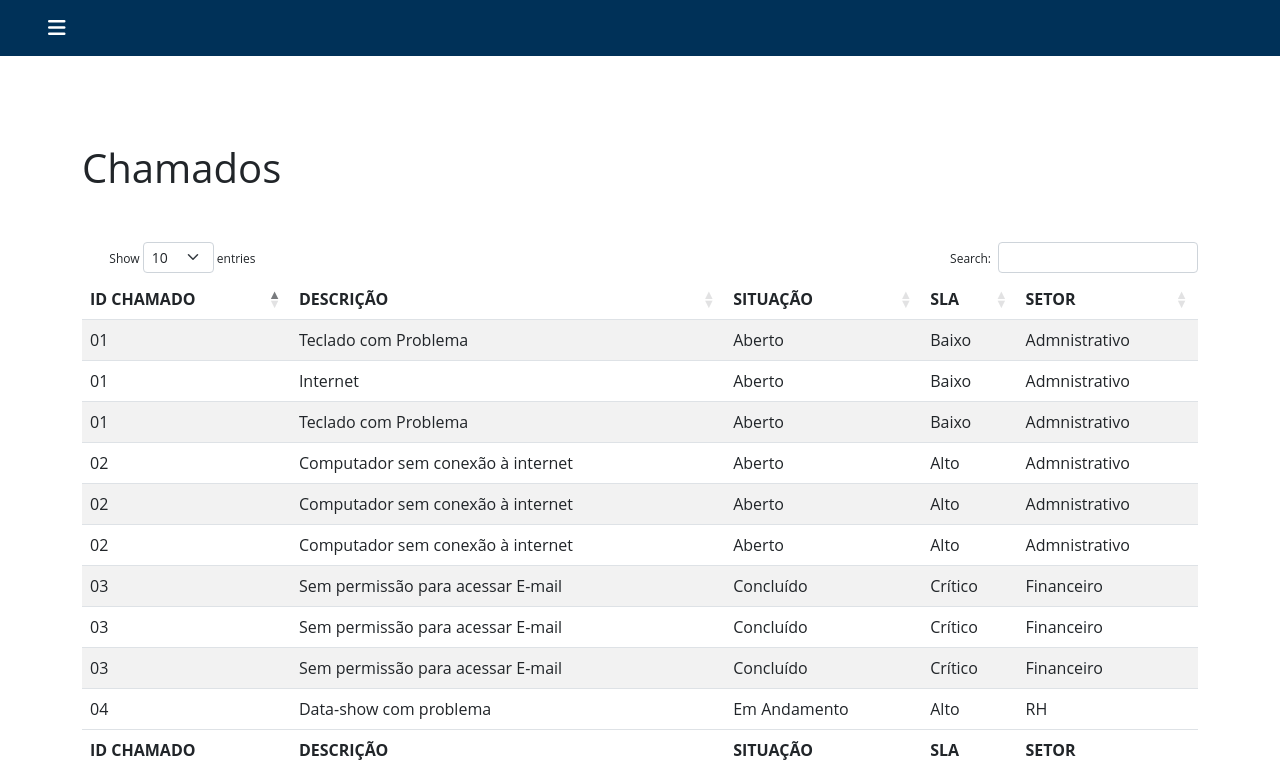
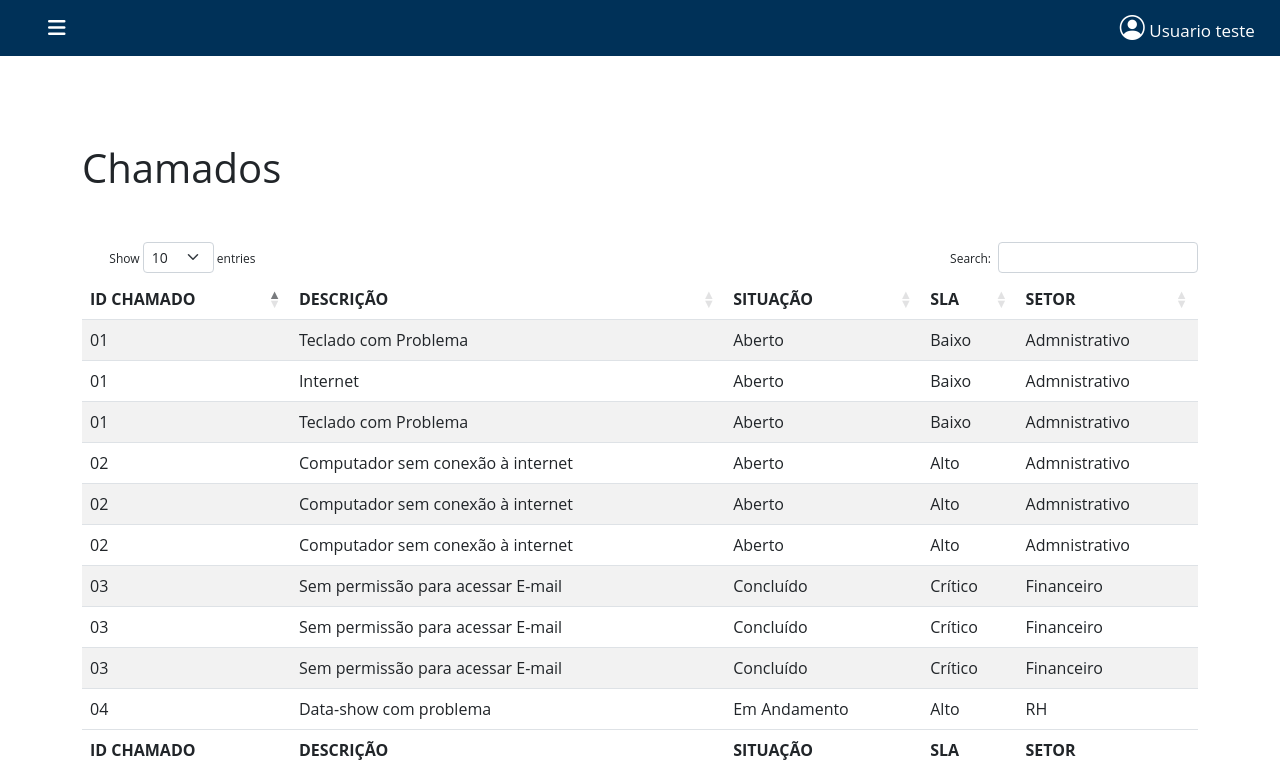
Before and after one commit to Diego-Borba/ProjetoGrupoEA-Squad12, a PHP site: page / in a window 1280 px wide. Shown: the top 770 px of the page. Run offline with PHP 8.4, Linux system fonts and the light colour scheme; some libraries are stand-ins or nearby versions.

Commit message:
Adição de icone no topbar

```diff
--- a/css/style.css
+++ b/css/style.css
@@ -706,3 +706,13 @@ input::placeholder {
 #formulario img {
     margin-left: 38%;
 }
+
+.login-icon{
+    color: white;
+
+}
+.span-usuario{
+
+    font-size: 17px;
+
+}
--- a/index.html
+++ b/index.html
@@ -34,6 +34,16 @@
                     <i id="icon" class="fa-solid fa-bars"></i>
                 </button>
             </a>
+            <div class="container justify-content-end">
+                <div class="login-icon">
+                    <div class="d-flex justify-content-between">
+                        <div class="span-usuario">
+                            <span class="" style="font-size: 25px;"> <i class="bi bi-person-circle"></i></span>
+                            Usuario teste
+                        </div>
+                    </div>
+                </div>
+            </div>
             <!-- <div class="collapse navbar-collapse justify-content-end menu" id="navbarNavAltMarkup">
                 <ul>
                     <li><a class="nav-item nav-link text-white" href=""> </li>
```
